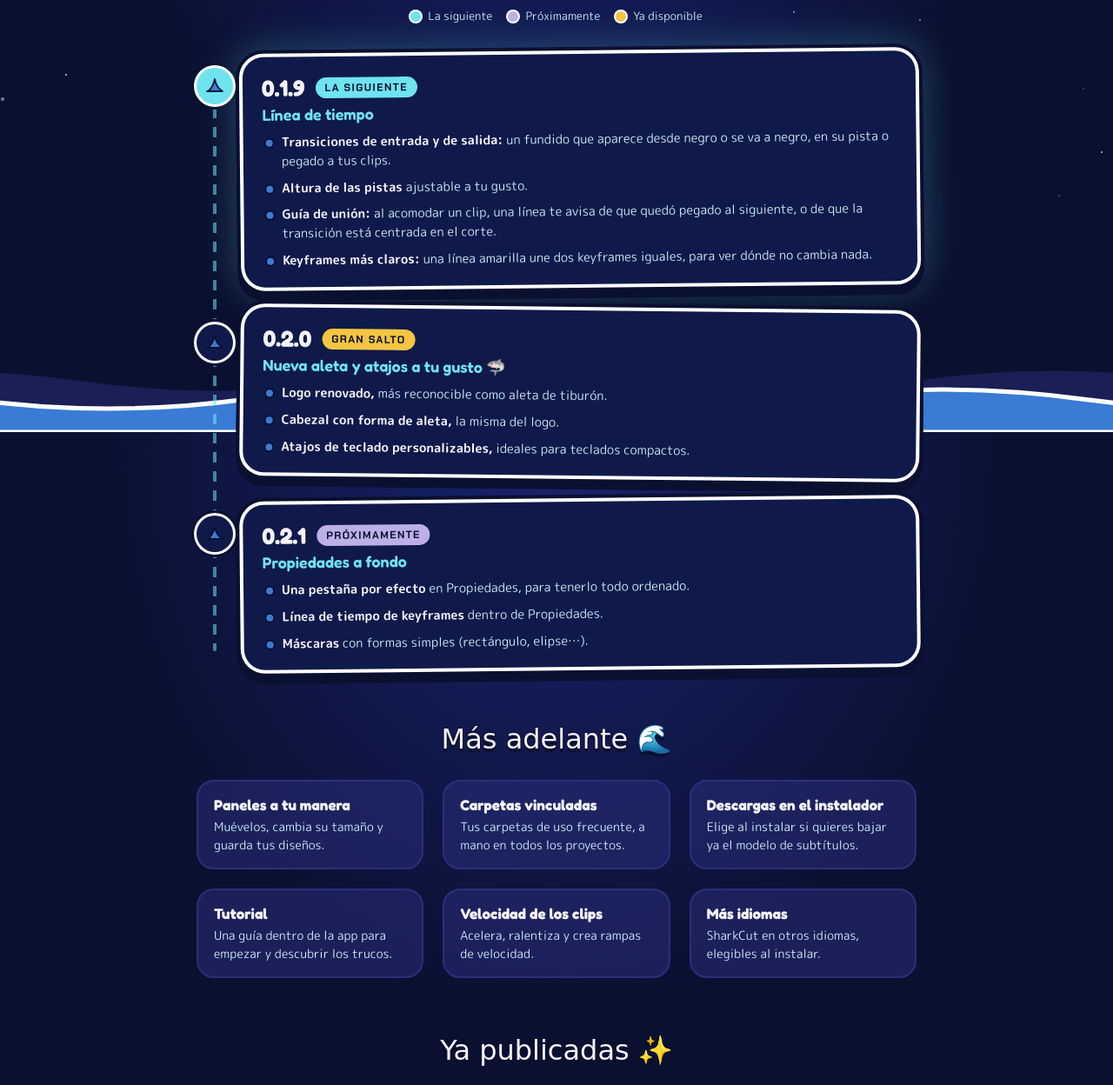
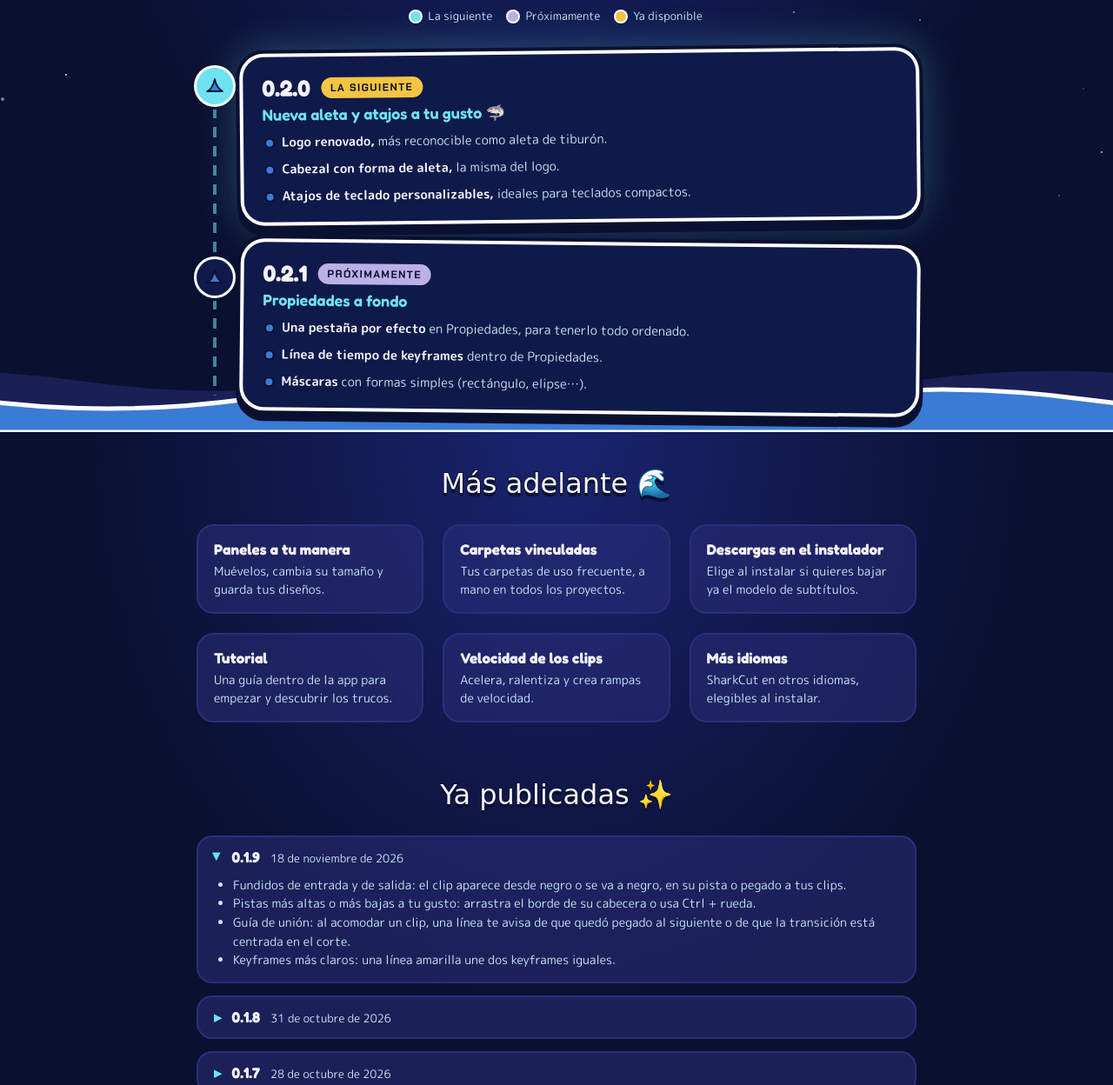
Before and after one commit to KyoSharkCode/SharkCut, a plain HTML site: page web/roadmap.html in a window 1280 px wide. Shown: the part 303-1551 px from the top of the page at 87% size. Drawn offline with Linux system fonts and the light colour scheme; no server answers; a web font is replaced by a local one.

Commit message:
Versión 0.1.9: notas, hoja de ruta y documentos
Co-Authored-By: Claude Opus 5.5 <noreply@anthropic.com>
Claude-Session: https://claude.ai/code/session_01TTEJ2fueQpMzLMZpdRs6dR

```diff
--- a/web/roadmap.html
+++ b/web/roadmap.html
@@ -162,19 +162,6 @@
   </div>
 
   <ol class="ruta" id="ruta">
-    <li class="parada" data-version="0.1.9">
-      <div class="marcador"></div>
-      <div class="tarjeta">
-        <div class="cabecera"><span class="numero">0.1.9</span><span class="chip">Próximamente</span></div>
-        <p class="tema">Línea de tiempo</p>
-        <ul class="puntos">
-          <li><b>Transiciones de entrada y de salida:</b> un fundido que aparece desde negro o se va a negro, en su pista o pegado a tus clips.</li>
-          <li><b>Altura de las pistas</b> ajustable a tu gusto.</li>
-          <li><b>Guía de unión:</b> al acomodar un clip, una línea te avisa de que quedó pegado al siguiente, o de que la transición está centrada en el corte.</li>
-          <li><b>Keyframes más claros:</b> una línea amarilla une dos keyframes iguales, para ver dónde no cambia nada.</li>
-        </ul>
-      </div>
-    </li>
     <li class="parada salto" data-version="0.2.0">
       <div class="marcador"></div>
       <div class="tarjeta">
@@ -214,6 +201,15 @@
   <h2>Ya publicadas ✨</h2>
   <div class="historial">
     <details open>
+      <summary>0.1.9 <span class="fecha">18 de noviembre de 2026</span></summary>
+      <ul>
+        <li>Fundidos de entrada y de salida: el clip aparece desde negro o se va a negro, en su pista o pegado a tus clips.</li>
+        <li>Pistas más altas o más bajas a tu gusto: arrastra el borde de su cabecera o usa Ctrl + rueda.</li>
+        <li>Guía de unión: al acomodar un clip, una línea te avisa de que quedó pegado al siguiente o de que la transición está centrada en el corte.</li>
+        <li>Keyframes más claros: una línea amarilla une dos keyframes iguales.</li>
+      </ul>
+    </details>
+    <details>
       <summary>0.1.8 <span class="fecha">31 de octubre de 2026</span></summary>
       <ul>
         <li>Cambia el lienzo y los fps de una secuencia ya creada y guarda tus propios ajustes.</li>
@@ -347,7 +343,7 @@
   }
 
   // Sin conexión con GitHub se queda con la última versión conocida al escribir la página.
-  marcar("0.1.8");
+  marcar("0.1.9");
   fetch("https://api.github.com/repos/KyoSharkCode/SharkCut/releases/latest")
     .then((r) => r.ok ? r.json() : Promise.reject(r.status))
     .then((release) => marcar(release.tag_name.replace(/^v/, "")))
```
Also changed, not shown: CMakeLists.txt, 5 other files.
